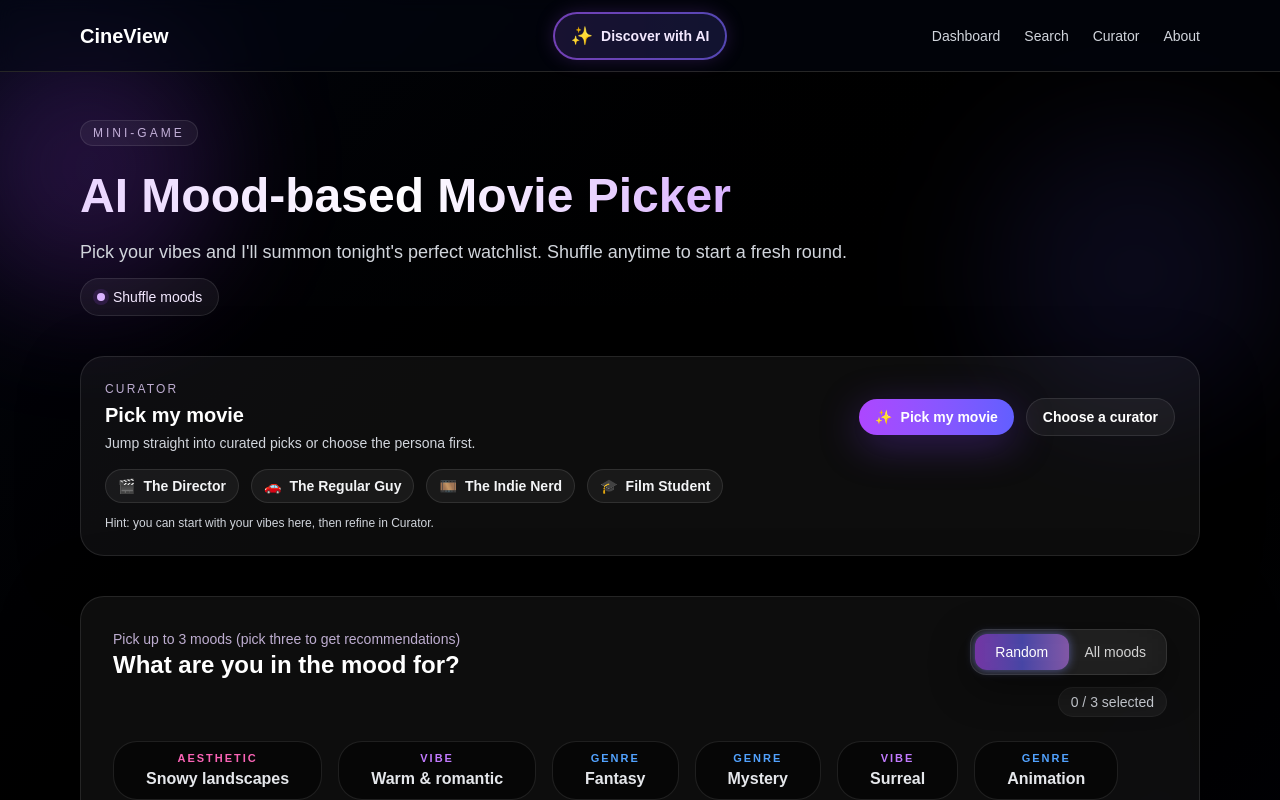
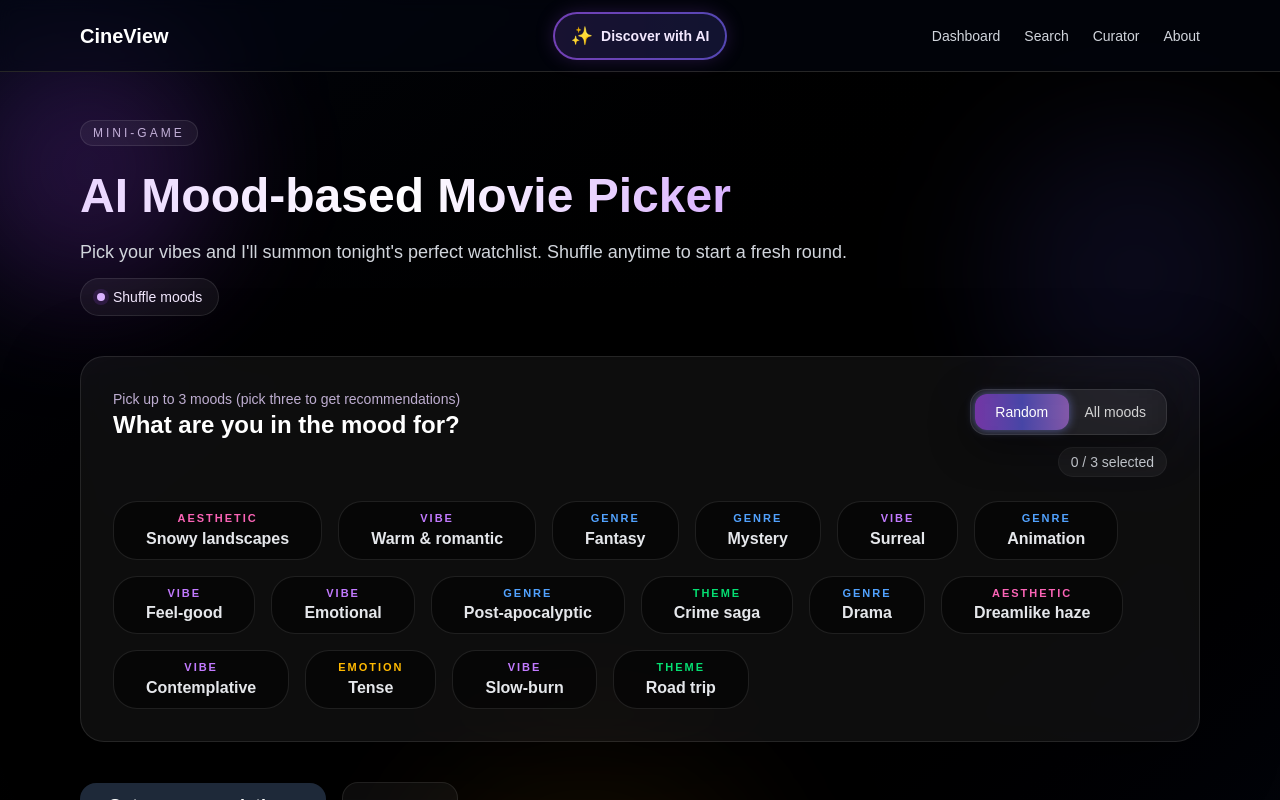
Before and after one commit to jimbokid/movies-nextJs, a Next.js app: page /discover-ai in a window 1280 px wide. Shown: the top 800 px of the page. Built offline with nearby package versions, Linux system fonts and the light colour scheme.

Commit message:
[refactor] - remove unused labels, descriptions, and context indicators in `CuratorClient`, streamline `useCuratorSession` logic, and improve navigation consistency

```diff
--- a/src/app/discover-ai/page.tsx
+++ b/src/app/discover-ai/page.tsx
@@ -7,8 +7,6 @@ import LoadingOverlay from '@/components/LoadingOverlay';
 import Heading from '@/app/discover-ai/Heading';
 import ModeSwitch from '@/app/discover-ai/ModeSwitch';
 import useDiscoverAi from '@/hooks/useDiscoverAi';
-import CuratorEntryButton from '@/components/curator/CuratorEntryButton';
-import CuratorQuickChips from '@/components/curator/CuratorQuickChips';
 import { buildCuratorUrl } from '@/lib/curatorLink';
 
 import {
@@ -87,43 +85,6 @@ export default function DiscoverAiPage() {
 
                 <div className="relative max-w-6xl mx-auto px-4 py-12 space-y-10">
                     <Heading shuffleBadges={shuffleBadges} shuffleDisabled={mode === 'all'} />
-
-                    <section className="rounded-3xl border border-white/10 bg-white/5 p-5 md:p-6 space-y-3 shadow-[0_16px_60px_rgba(0,0,0,0.4)]">
-                        <div className="flex flex-col gap-2 md:flex-row md:items-center md:justify-between">
-                            <div className="space-y-1">
-                                <p className="text-xs uppercase tracking-[0.18em] text-purple-200/80">
-                                    Curator
-                                </p>
-                                <h2 className="text-xl font-semibold">Pick my movie</h2>
-                                <p className="text-sm text-gray-300">
-                                    Jump straight into curated picks or choose the persona first.
-                                </p>
-                            </div>
-                            <div className="flex flex-wrap items-center gap-3">
-                                <CuratorEntryButton
-                                    href={curatorAutostartHref}
-                                    variant="primary"
-                                    size="sm"
-                                    ariaLabel="Open Curator with autostart from discover"
-                                >
-                                    <span aria-hidden>✨</span>
-                                    Pick my movie
-                                </CuratorEntryButton>
-                                <CuratorEntryButton
-                                    href={curatorHref}
-                                    variant="secondary"
-                                    size="sm"
-                                    ariaLabel="Choose a curator"
-                                >
-                                    Choose a curator
-                                </CuratorEntryButton>
-                            </div>
-                        </div>
-                        <CuratorQuickChips source="discover" className="pt-1" />
-                        <p className="text-xs text-gray-300">
-                            Hint: you can start with your vibes here, then refine in Curator.
-                        </p>
-                    </section>
 
                     <section className="relative rounded-3xl border border-white/10 bg-white/5 backdrop-blur-xl shadow-[0_20px_80px_rgba(0,0,0,0.45)] p-4 md:p-8 space-y-6 overflow-hidden">
                         {loading && <LoadingOverlay message={loadingMessage} />}
```
